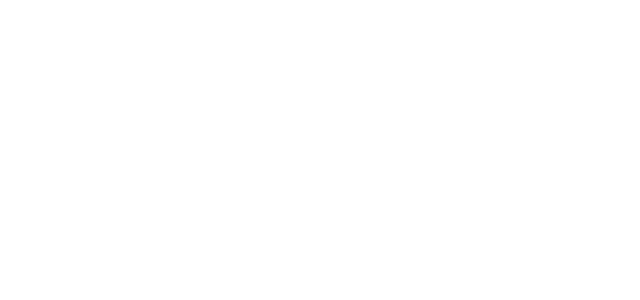
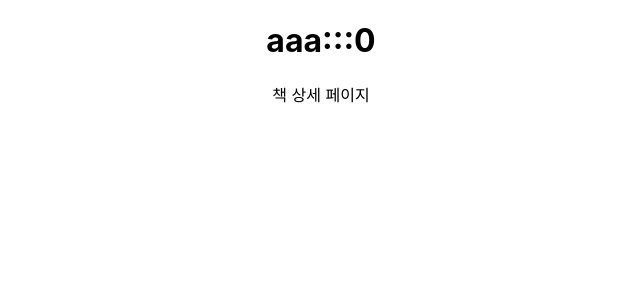
Before and after one commit to sophinano/aivle_4_project, a React (Create React App) app in the folder frontend/: page /books/0 in a window 1280 px wide. Shown: the top 300 px of the page, without its empty margins (319-959 px from the left). Built offline with nearby package versions, Linux system fonts and the light colour scheme.

Commit message:
메인화면 라우팅 연결

```diff
--- a/frontend/src/App.js
+++ b/frontend/src/App.js
@@ -5,7 +5,7 @@
 function App() {
   return (
     <div className="App">
-      <RouterProvider router={router} />
+      <RouterProvider router={router}/>
     </div>
   );
 }
--- /dev/null
+++ b/frontend/src/BookDetail.jsx
@@ -0,0 +1,12 @@
+import { useParams } from "react-router-dom"
+
+const BookDetail = () => {
+    const params = useParams();
+    return(
+        <div>
+            <h1>aaa:::{params.id}</h1>
+            책 상세 페이지
+        </div>
+    )
+}
+export default BookDetail
--- /dev/null
+++ b/frontend/src/BookRigst.jsx
@@ -0,0 +1,9 @@
+const BookRigst = () =>{
+    return (
+        <div>
+            <h1>책 등록 페이지</h1>
+        </div>
+    )
+}
+
+export default BookRigst;
```
Also changed, not shown: frontend/src/router.js (+5 -5 lines).
